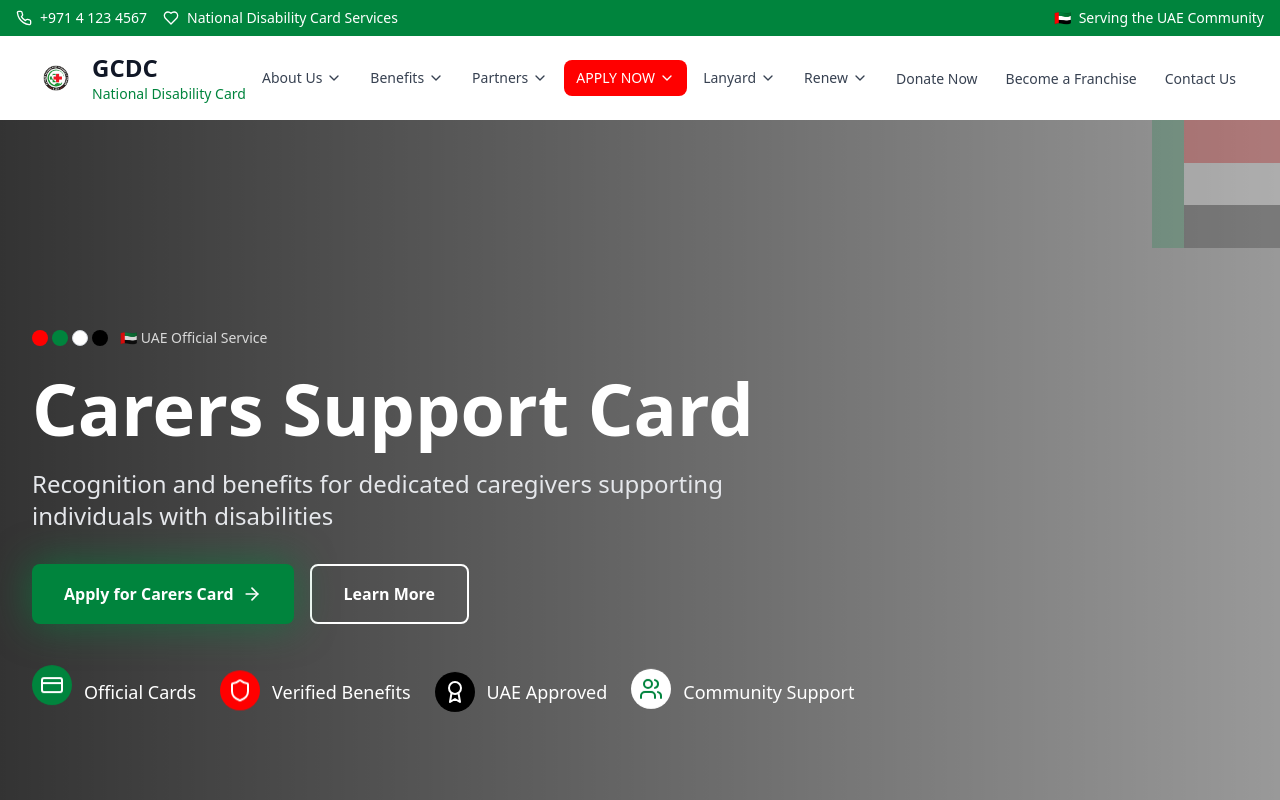
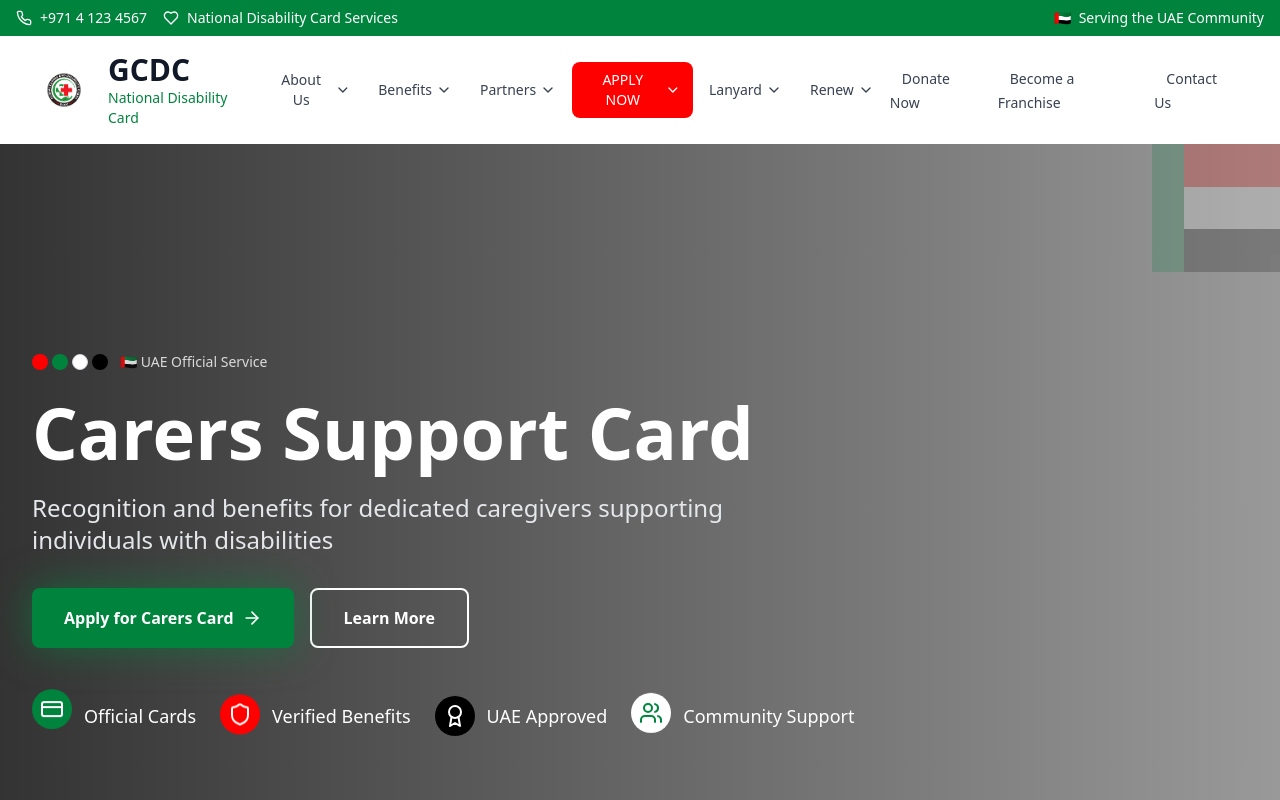
Before and after one commit to ZOUBAIRELFADILI/disability_cards_test, a React (Vite) app: page / in a window 1280 px wide. Shown: the top 800 px of the page. Built offline with nearby package versions, Linux system fonts and the light colour scheme.

Commit message:
Make GCDC Logo Bigger in Navbar

```diff
--- a/src/components/Header.tsx
+++ b/src/components/Header.tsx
@@ -108,10 +108,10 @@ const Header = () => {
               <img
                 src="/Logo.png"
                 alt="GCDC Logo"
-                className="h-12 w-auto group-hover:scale-105 transition-transform duration-300"
+                className="h-16 w-auto group-hover:scale-105 transition-transform duration-300"
               />
               <div>
-                <h1 className="text-2xl font-bold text-gray-900">GCDC</h1>
+                <h1 className="text-3xl font-bold text-gray-900">GCDC</h1>
                 <p className="text-sm text-uae-green">National Disability Card</p>
               </div>
             </Link>
```
